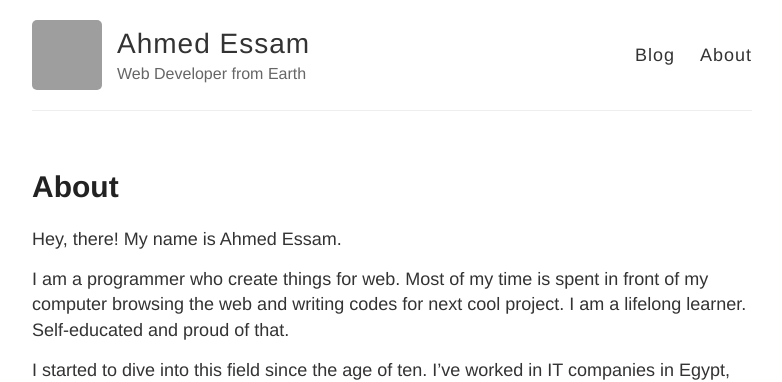
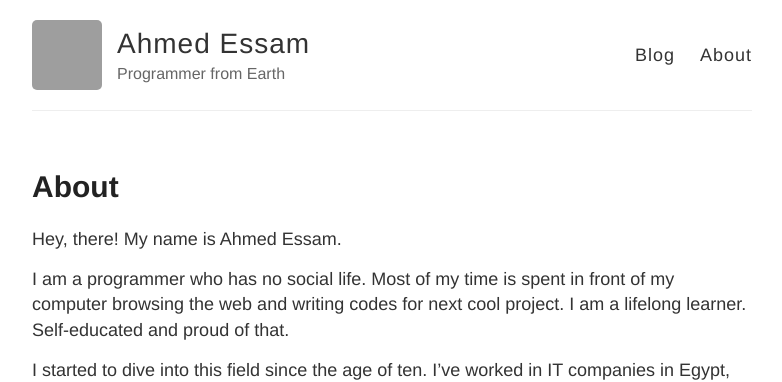
Before and after one commit to lilessam/lilessam.github.io, a Jekyll site: the page built from about.md, in a window 1280 px wide, cut to the strip 0-382 px from the top of the page. Shown: the whole strip, without its empty margins (248-1030 px from the left). Built offline with Jekyll 4.4.1, drawn with Linux system fonts in a browser that asks for light colours; nearby versions of some CDN libraries; comment, search, counter and statistics services are not loaded; grey boxes are pictures that could not be loaded.

Commit message:
update things

```diff
--- a/_config.yml
+++ b/_config.yml
@@ -6,7 +6,7 @@
 name: Ahmed Essam
 
 # Short bio or description (displayed in the header)
-description: Web Developer from Earth
+description: Programmer from Earth
 
 # URL of your avatar or profile pic (you could use your GitHub profile pic)
 avatar: https://avatars2.githubusercontent.com/u/8589158?v=3&s=460
--- a/about.md
+++ b/about.md
@@ -6,7 +6,7 @@ permalink: /about/
 
 Hey, there! My name is Ahmed Essam.
 
-I am a programmer who create things for web. Most of my time is spent in front of my computer browsing the web and writing codes for next cool project. I am a lifelong learner. Self-educated and proud of that.
+I am a programmer who has no social life. Most of my time is spent in front of my computer browsing the web and writing codes for next cool project. I am a lifelong learner. Self-educated and proud of that.
 
 I started to dive into this field since the age of ten. I've worked in IT companies in Egypt, Saudi Arabia and Turkey.
 
```
